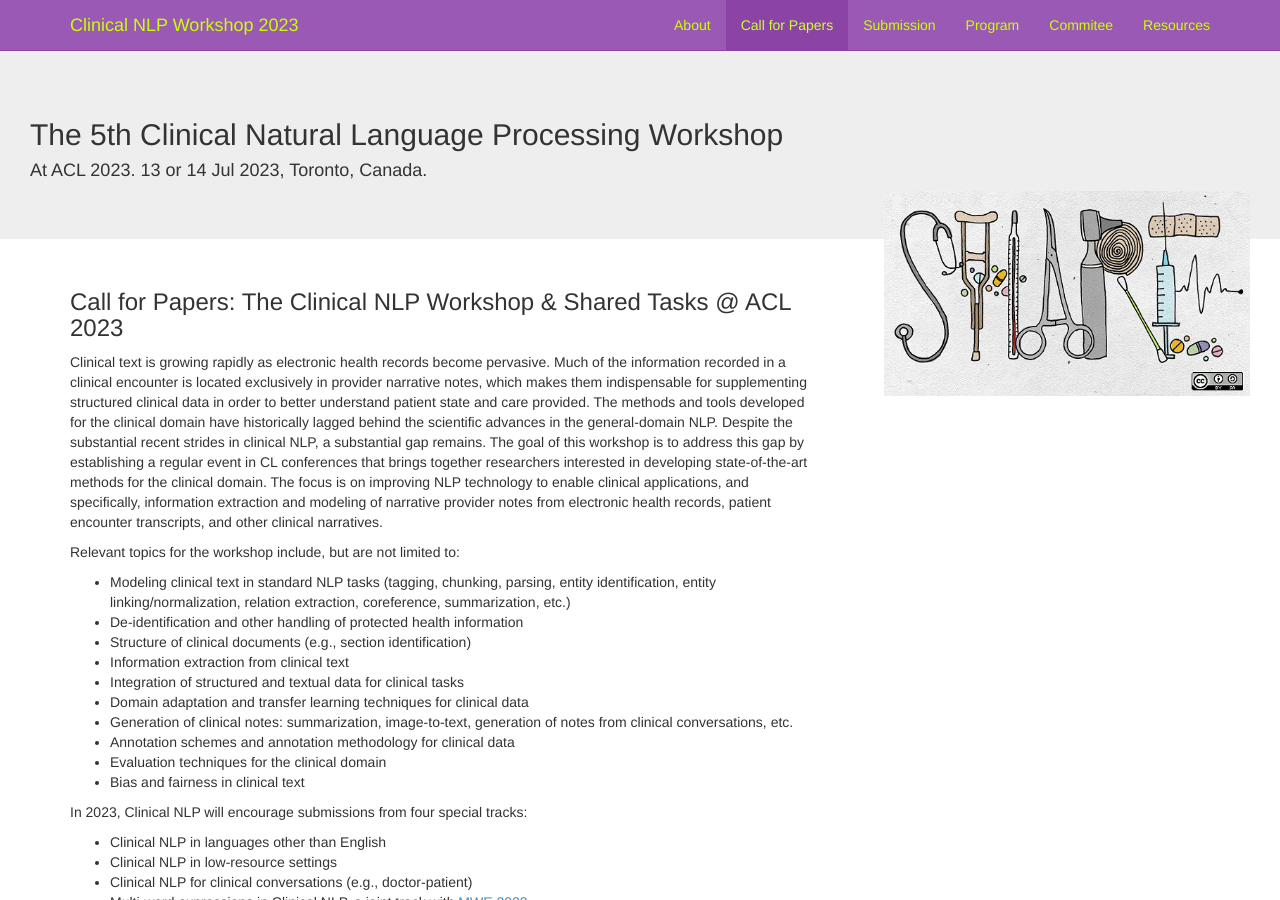
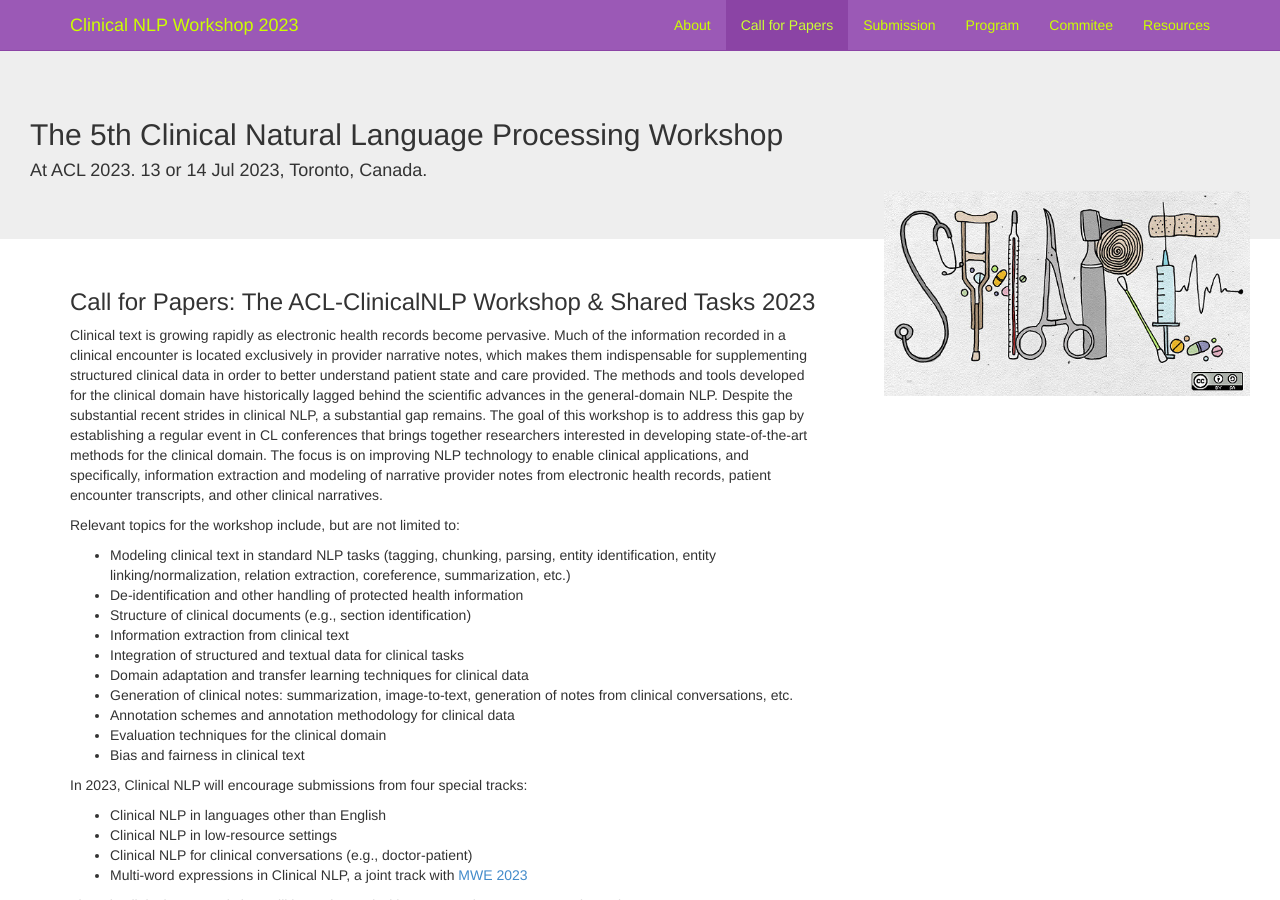
Before and after one commit to clinical-nlp/clinical-nlp.github.io, a Jekyll site: the page built from 2023/call-for-papers.md, in a window 1280 px wide and 900 px high. Built offline with Jekyll 4.4.1, drawn with Linux system fonts in a browser that asks for light colours; nearby versions of some CDN libraries; comment, search, counter and statistics services are not loaded.

Commit message:
Update call-for-papers.md

```diff
--- a/2023/call-for-papers.md
+++ b/2023/call-for-papers.md
@@ -3,7 +3,7 @@
 layout: default_2023
 ---
 
-### Call for Papers: The Clinical NLP Workshop & Shared Tasks @ ACL 2023
+### Call for Papers: The ACL-ClinicalNLP Workshop & Shared Tasks 2023
 
 Clinical text is growing rapidly as electronic health records become pervasive.
 Much of the information recorded in a clinical encounter is located exclusively in provider narrative notes, which makes them indispensable for supplementing structured clinical data in order to better understand patient state and care provided.
```
